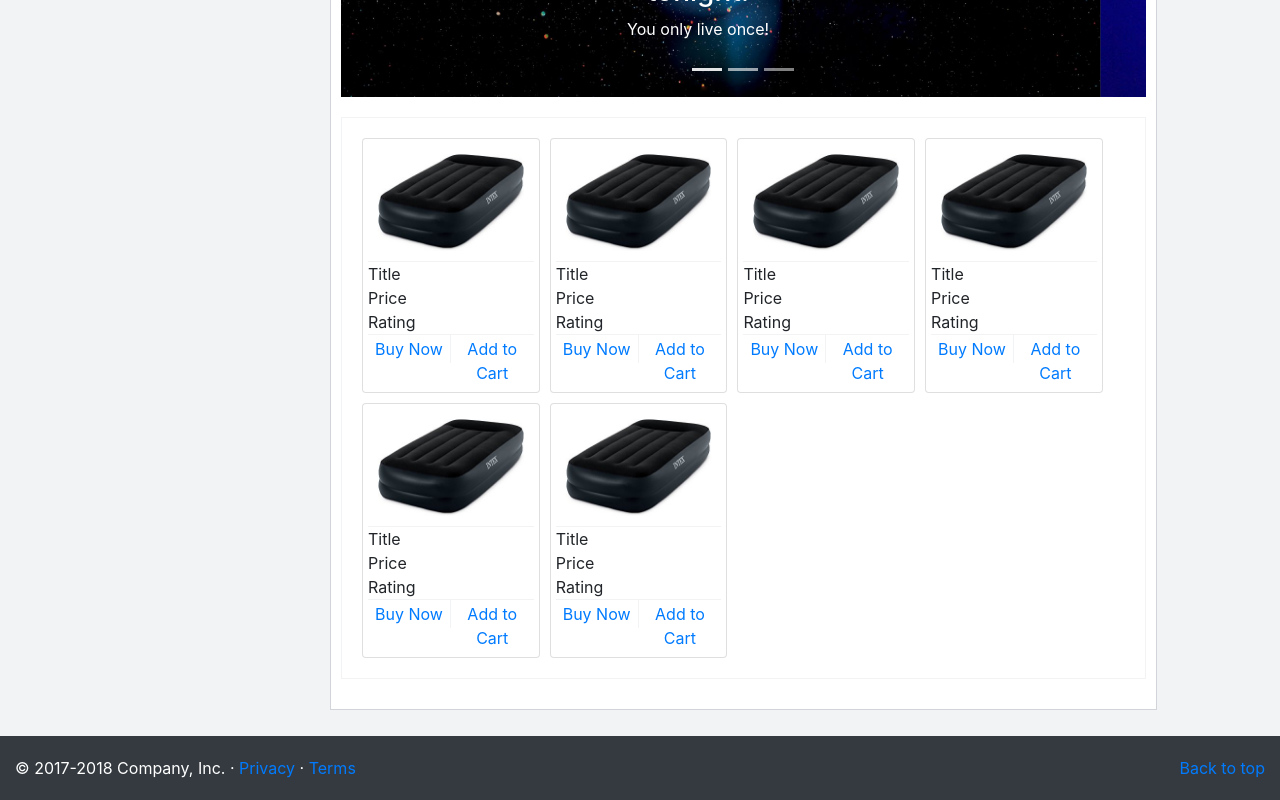
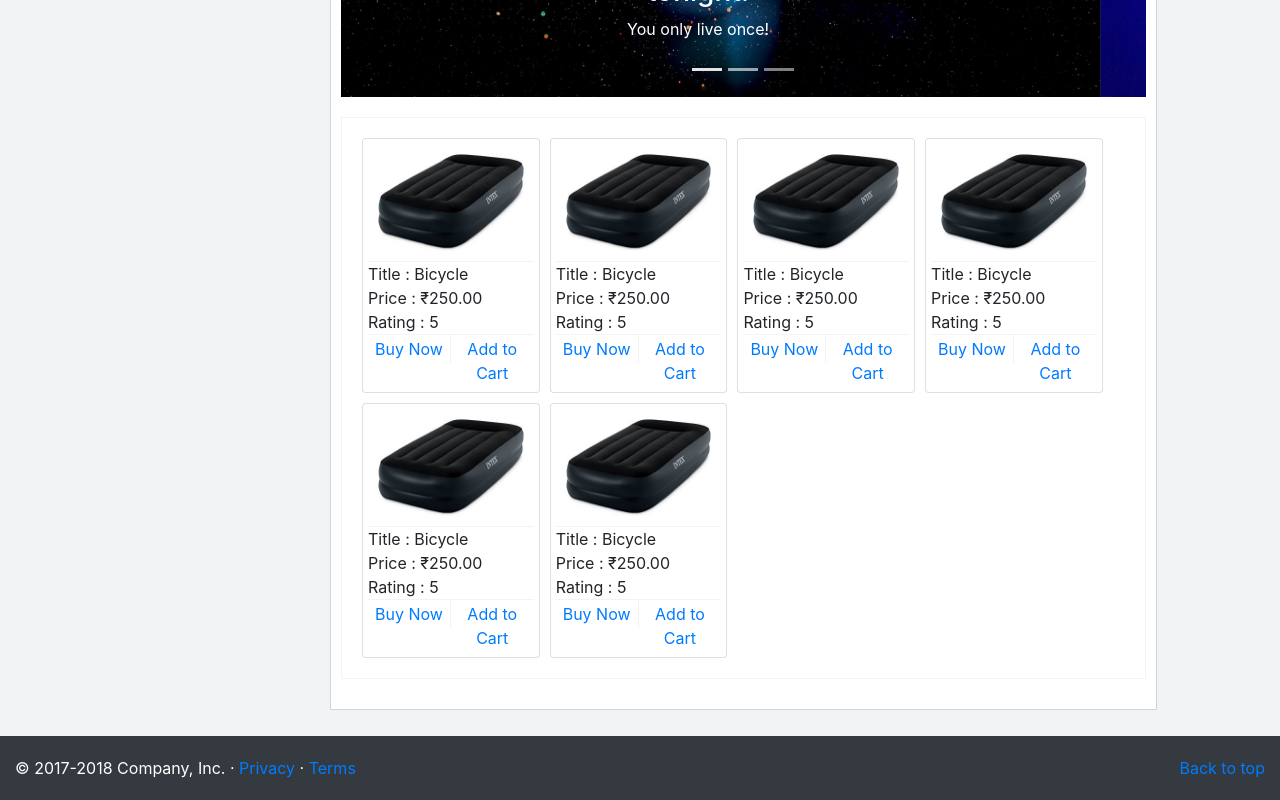
Before and after one commit to chirag-mishra/hobbyStore, an Angular app in the folder Frontend/: page / in a window 1280 px wide. Shown: the part 443-1243 px from the top of the page. Built offline with nearby package versions, Linux system fonts and the light colour scheme.

Commit message:
created objects array for product catalogue

```diff
--- a/Frontend/src/app/components/products/products.component.html
+++ b/Frontend/src/app/components/products/products.component.html
@@ -1,75 +1,14 @@
 <div class="catalogue">
-    <div class="card">
-        <img class="card-img-top" src="assets/images/demo.jpg" alt="Card image cap">
+    <div class="card" *ngFor="let product of productsObject.products">
+        <img class="card-img-top" [src]="product.imgUrl" alt="Card image cap">
         <div class="list-group list-group-flush">
-            <div>Title</div>
-            <div>Price</div>
-            <div>Rating</div>
+            <div>Title : {{product.title}}</div>
+            <div>Price : {{product.price | currency:'&#8377;'}}</div>
+            <div>Rating : {{product.rating}}</div>
         </div>
         <div class="card-buttons">
             <a href="#">Buy Now</a>
             <a href="#">Add to Cart</a>
         </div>
     </div>
-    <div class="card">
-        <img class="card-img-top" src="assets/images/demo.jpg" alt="Card image cap">
-        <div class="list-group list-group-flush">
-            <div>Title</div>
-            <div>Price</div>
-            <div>Rating</div>
-        </div>
-        <div class="card-buttons">
-            <a href="#">Buy Now</a>
-            <a href="#">Add to Cart</a>
-        </div>
-    </div>
-    <div class="card">
-        <img class="card-img-top" src="assets/images/demo.jpg" alt="Card image cap">
-        <div class="list-group list-group-flush">
-            <div>Title</div>
-            <div>Price</div>
-            <div>Rating</div>
-        </div>
-        <div class="card-buttons">
-            <a href="#">Buy Now</a>
-            <a href="#">Add to Cart</a>
-        </div>
-    </div>
-    <div class="card">
-        <img class="card-img-top" src="assets/images/demo.jpg" alt="Card image cap">
-        <div class="list-group list-group-flush">
-            <div>Title</div>
-            <div>Price</div>
-            <div>Rating</div>
-        </div>
-        <div class="card-buttons">
-            <a href="#">Buy Now</a>
-            <a href="#">Add to Cart</a>
-        </div>
-    </div>
-    <div class="card">
-        <img class="card-img-top" src="assets/images/demo.jpg" alt="Card image cap">
-        <div class="list-group list-group-flush">
-            <div>Title</div>
-            <div>Price</div>
-            <div>Rating</div>
-        </div>
-        <div class="card-buttons">
-            <a href="#">Buy Now</a>
-            <a href="#">Add to Cart</a>
-        </div>
-    </div>
-    <div class="card">
-        <img class="card-img-top" src="assets/images/demo.jpg" alt="Card image cap">
-        <div class="list-group list-group-flush">
-            <div>Title</div>
-            <div>Price</div>
-            <div>Rating</div>
-        </div>
-        <div class="card-buttons">
-            <a href="#">Buy Now</a>
-            <a href="#">Add to Cart</a>
-        </div>
-    </div>
-
 </div>
--- a/Frontend/src/app/components/products/products.component.ts
+++ b/Frontend/src/app/components/products/products.component.ts
@@ -7,5 +7,50 @@ import { Component } from '@angular/core';
 })
 export class ProductsComponent {
 
-
+  productsObject = {
+    products: [
+      {
+        "id": 1,
+        "imgUrl": "assets/images/demo.jpg",
+        "title": "Bicycle",
+        "price": 250,
+        "rating": 5
+      },
+      {
+        "id": 2,
+        "imgUrl": "assets/images/demo.jpg",
+        "title": "Bicycle",
+        "price": 250,
+        "rating": 5
+      },
+      {
+        "id": 3,
+        "imgUrl": "assets/images/demo.jpg",
+        "title": "Bicycle",
+        "price": 250,
+        "rating": 5
+      },
+      {
+        "id": 4,
+        "imgUrl": "assets/images/demo.jpg",
+        "title": "Bicycle",
+        "price": 250,
+        "rating": 5
+      },
+      {
+        "id": 5,
+        "imgUrl": "assets/images/demo.jpg",
+        "title": "Bicycle",
+        "price": 250,
+        "rating": 5
+      },
+      {
+        "id": 6,
+        "imgUrl": "assets/images/demo.jpg",
+        "title": "Bicycle",
+        "price": 250,
+        "rating": 5
+      }
+    ]
+  }
 }
```
